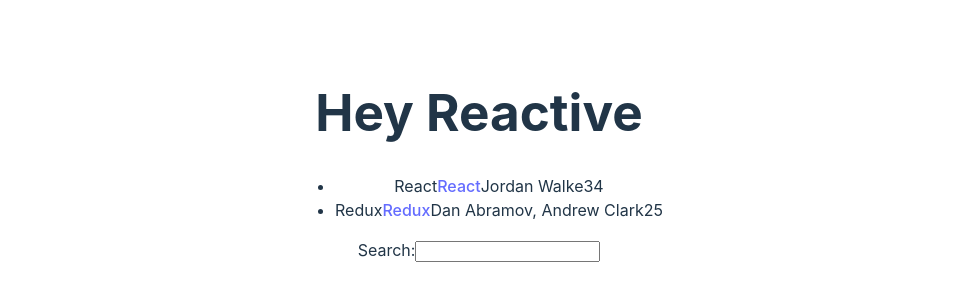
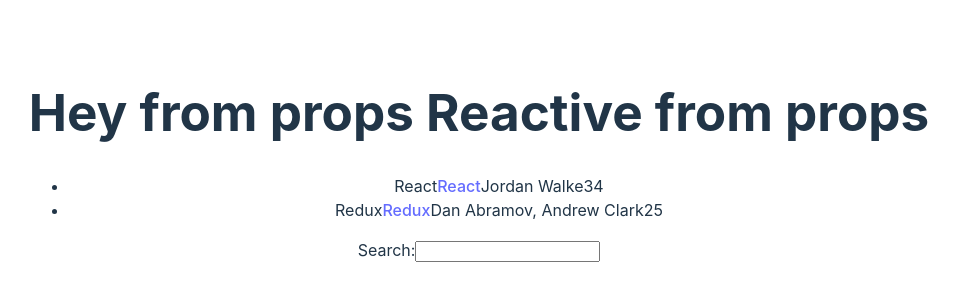
Before and after one commit to pixelstorm/road-to-react-hackerstories, a React (Vite) app: page / in a window 1280 px wide. Shown: the part 244-544 px from the top of the page, without its empty margins (161-1120 px from the left). Built offline with nearby package versions, Linux system fonts and the light colour scheme.

Commit message:
pass down props from greeting

```diff
--- a/src/App.jsx
+++ b/src/App.jsx
@@ -4,14 +4,9 @@
 import './App.css'
 
 
-const welcome = {
-   greeting: 'Hey',
-   title: 'Reactive'
-}
 
 
 const App = () => {
-
 
 
 const stories = [
@@ -33,10 +28,15 @@
 },
 ];
 
+const welcome = {
+   greeting: 'Hey from props',
+   title: 'Reactive from props'
+}
+
 
    return (
       <div>
-      <Greeting/>
+      <Greeting greeting={welcome}/>
       <List list={stories} />
       <Search/>
       </div>
@@ -44,9 +44,9 @@
 }
 
 
-const Greeting = () => {
+const Greeting = (props) => {
    return(
-      <div><h1>{welcome.greeting} {welcome.title}</h1></div>
+      <div><h1>{props.greeting.greeting} {props.greeting.title}</h1></div>
    )
 }
 
```
